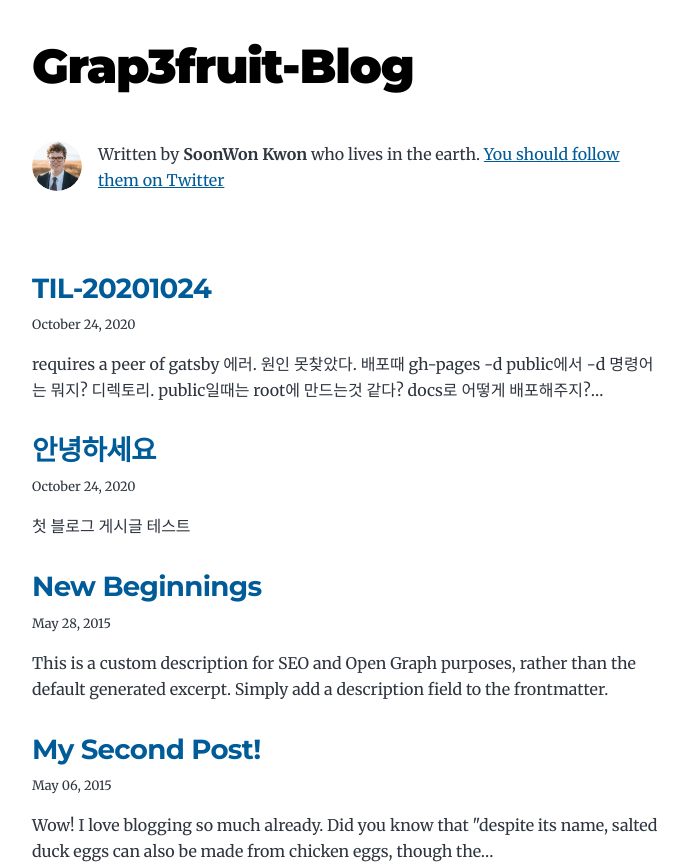
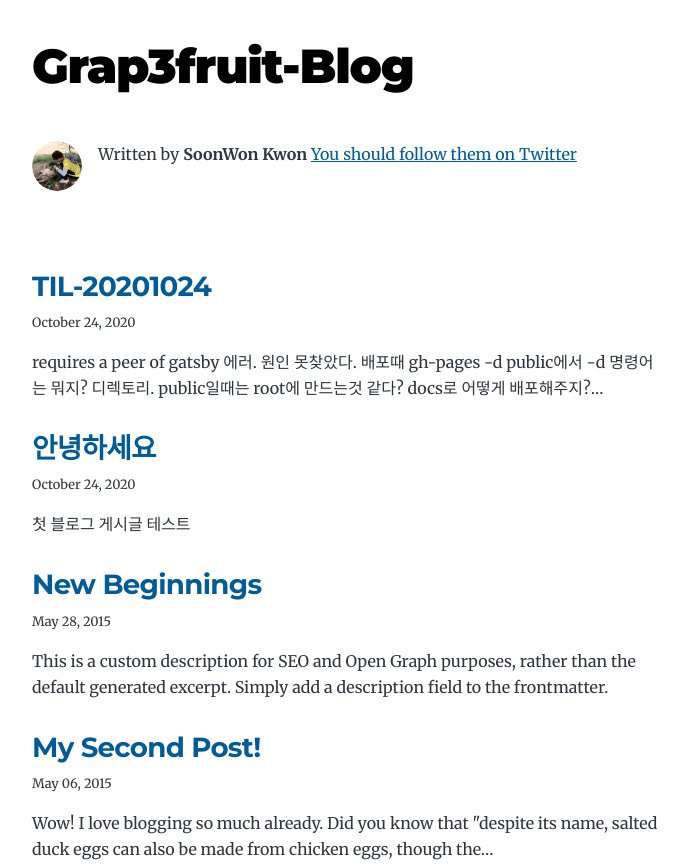
Before and after one commit to grap3fruit/gatsby_blog, a Gatsby site: page / in a window 1280 px wide. Shown: the top 867 px of the page, without its empty margins (292-975 px from the left). Built offline with nearby package versions, Linux system fonts and the light colour scheme; Gatsby itself is replaced by a stand-in of ours.

Commit message:
add: Update profile-img

```diff
--- a/gatsby-config.js
+++ b/gatsby-config.js
@@ -3,12 +3,12 @@ module.exports = {
     title: `Grap3fruit-Blog`,
     author: {
       name: `SoonWon Kwon`,
-      summary: `who lives in the earth.`,
+      // summary: `who lives in the earth.`,
     },
-    description: `A starter blog demonstrating what Gatsby can do.`,
-    siteUrl: `https://gatsby-starter-blog-demo.netlify.app/`,
+    // description: `A starter blog demonstrating what Gatsby can do.`,
+    siteUrl: `https://grap3fruit.netlify.app/`,
     social: {
-      twitter: `kylemathews`,
+      // facebook: `kylemathews`,
     },
   },
   plugins: [
--- a/src/components/bio.js
+++ b/src/components/bio.js
@@ -12,7 +12,7 @@ import Image from "gatsby-image"
 const Bio = () => {
   const data = useStaticQuery(graphql`
     query BioQuery {
-      avatar: file(absolutePath: { regex: "/profile-pic.jpg/" }) {
+      avatar: file(absolutePath: { regex: "/profile-facebook.jpg/" }) {
         childImageSharp {
           fixed(width: 50, height: 50, quality: 95) {
             ...GatsbyImageSharpFixed
```
Also changed, not shown: content/assets/profile-facebook.jpg (added), content/assets/profile-pic.jpg (deleted).
